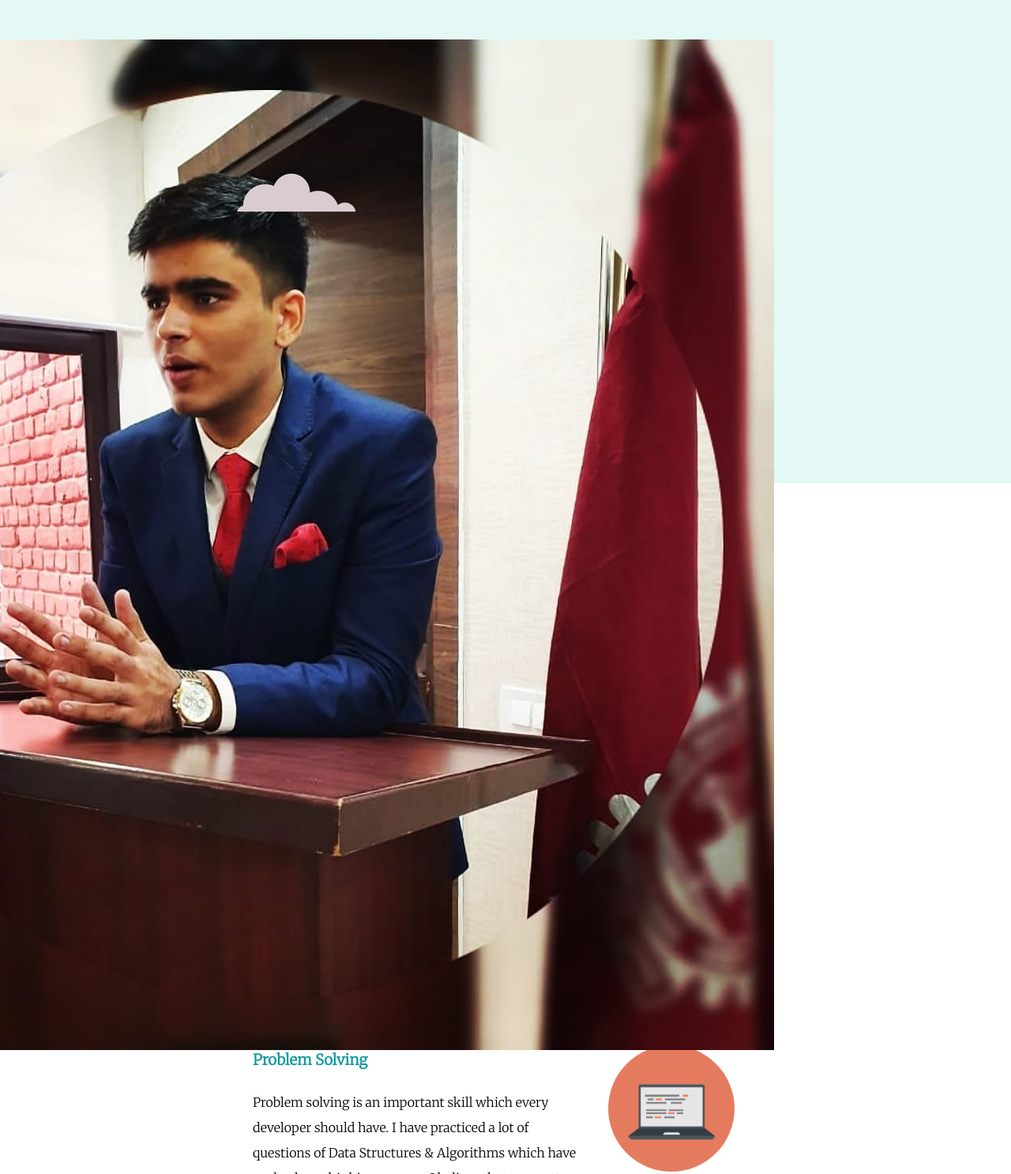
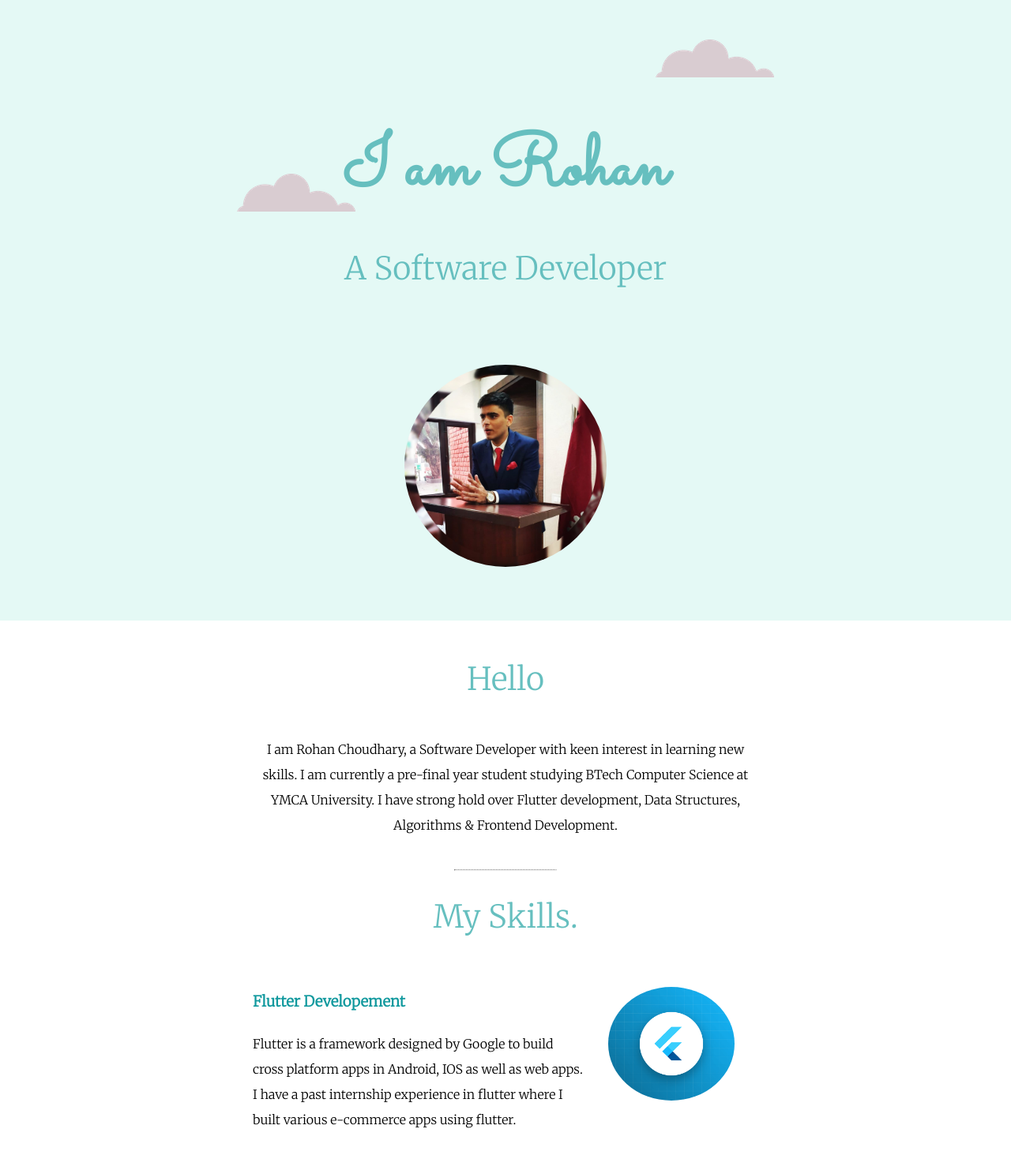
Before and after one commit to therohanchoudhary/Portfolio-Rohan, a plain HTML site: page index.html in a window 1280 px wide. Shown: the top 1487 px of the page at 79% size. Drawn offline with Linux system fonts and the light colour scheme; files whose address does not match are found by name.

Commit message:
Update index.html

```diff
--- a/index.html
+++ b/index.html
@@ -14,13 +14,13 @@
 
   <div class="top-container">
 
-    <img src="/Users/rohanvirangna/Desktop/Web Projects/CSS My Site/images/rohan.JPEG" alt="cloud-img" class="top-cloud">
+    <img src="./images/cloud.PNG" alt="cloud-img" class="top-cloud">
     <h1>I am Rohan</h1>
     <h2>A Software Developer</h2>
 
-    <img src="/Users/rohanvirangna/Desktop/Web Projects/CSS My Site/images/cloud.PNG" alt="cloud-img" class="bottom-cloud">
+    <img src="./images/cloud.PNG" alt="cloud-img" class="bottom-cloud">
 
-    <img src="/Users/rohanvirangna/Desktop/Web Projects/CSS My Site/images/cloud.PNG" alt="Rohan Choudhary Profile Photo" class="profile-image">
+    <img src="./images/rohan.JPEG" alt="Rohan Choudhary Profile Photo" class="profile-image">
     <!-- <br>
     <img src="/Users/rohanvirangna/Desktop/Web Projects/CSS My Site/images/mountain.png" alt="mountain-img"> -->
   </div>
@@ -41,7 +41,7 @@
     <div class="skills">
       <h2>My Skills.</h2>
       <div class="skill-row">
-        <img class="computer-image" src="/Users/rohanvirangna/Desktop/Web Projects/CSS My Site/images/flutter.PNG" alt="flutter-image">
+        <img class="computer-image" src="./images/flutter.PNG" alt="flutter-image">
         <h3>Flutter Developement</h3>
         <p>
           Flutter is a framework designed by Google to build cross platform apps in Android, IOS as well as web apps.
@@ -49,7 +49,7 @@
         </p>
       </div>
       <div class="skill-row">
-        <img class="computer-image" src="/Users/rohanvirangna/Desktop/Web Projects/CSS My Site/images/computer.PNG" alt="computer-image">
+        <img class="computer-image" src="./images/computer.PNG" alt="computer-image">
         <h3>Problem Solving</h3>
         <p>
           Problem solving is an important skill which every developer should have.
```
